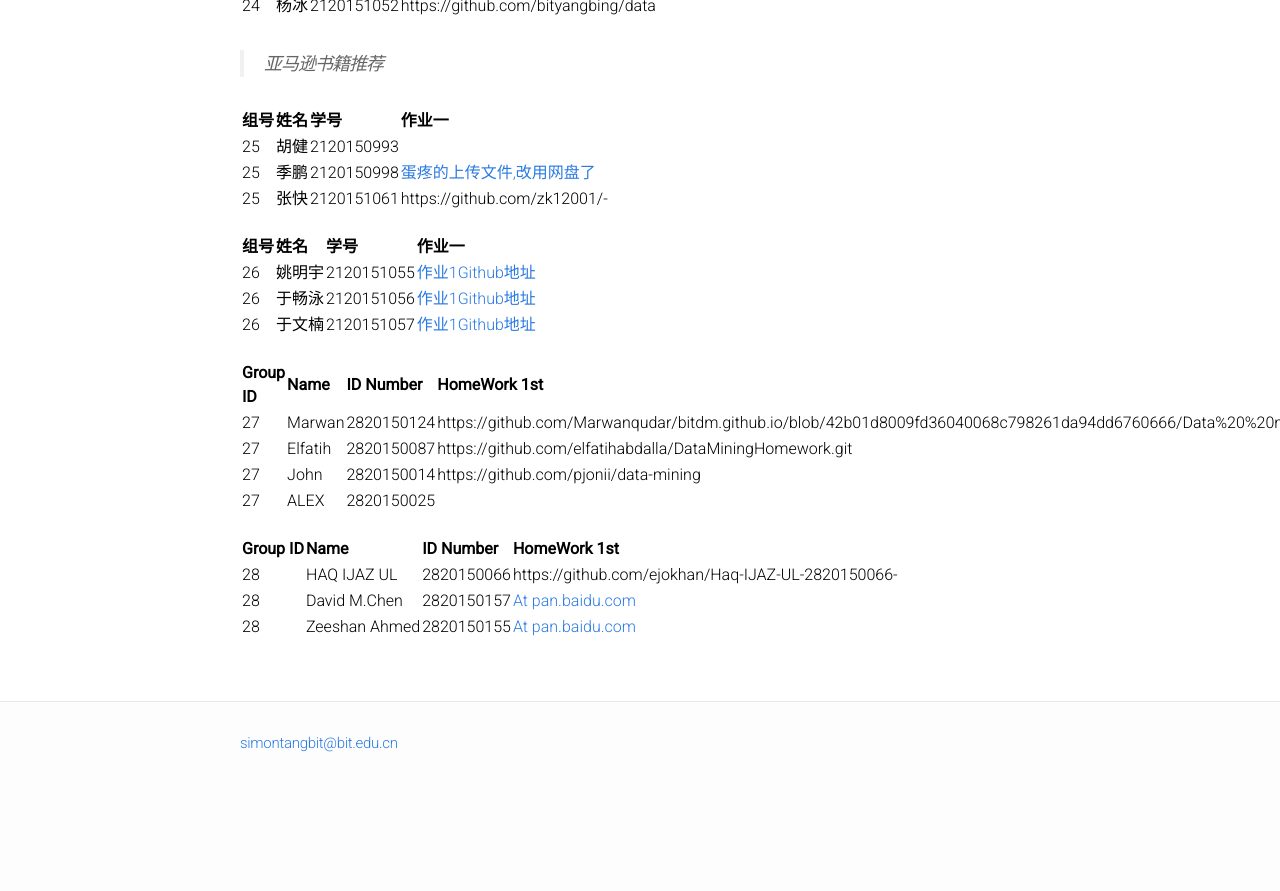
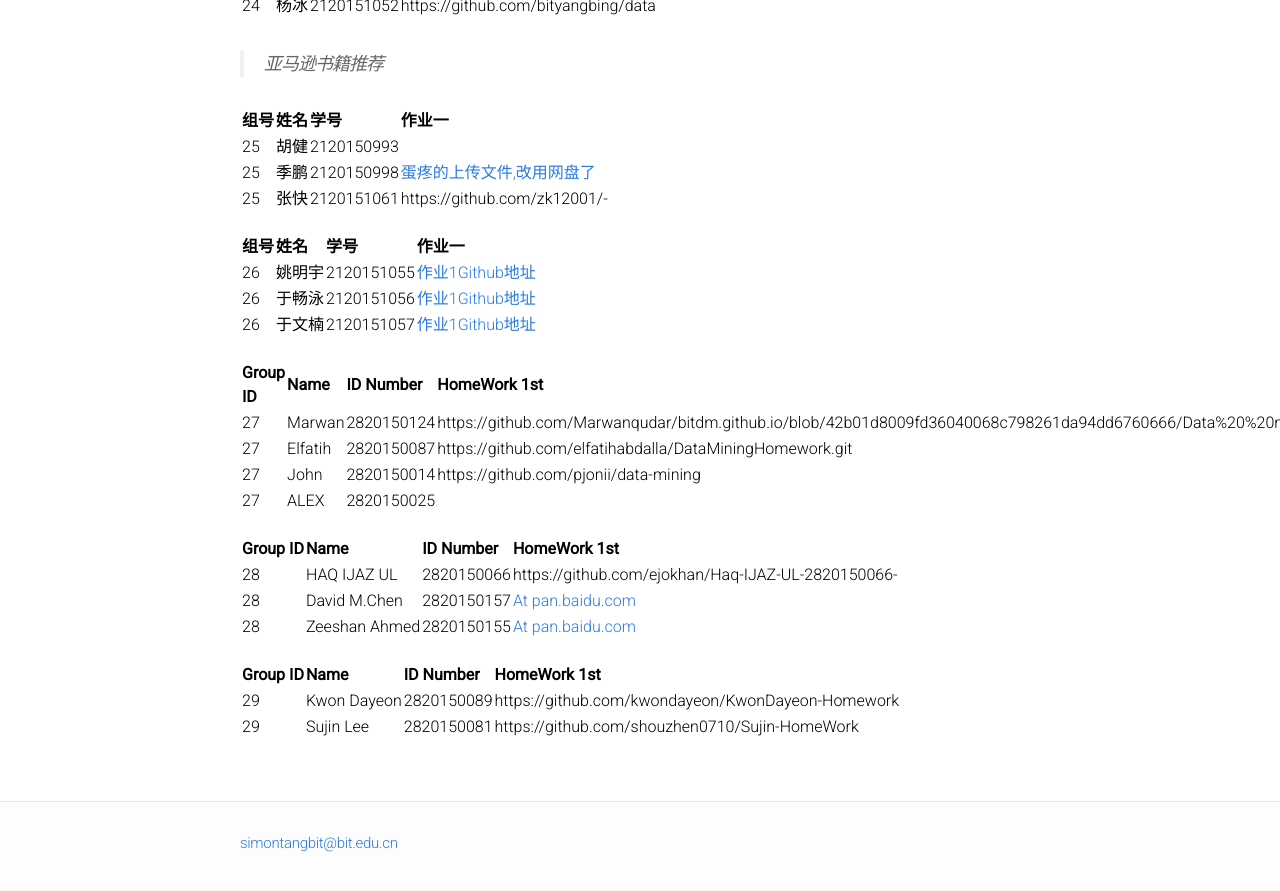
Before and after one commit to BITDM/bitdm.github.io, a Jekyll site: the page built from 2016/groups.md, in a window 1280 px wide and 900 px high, scrolled down 4492 px. Shown: the top 891 px of the window. Built offline with Jekyll 4.4.1, drawn with Linux system fonts in a browser that asks for light colours; before the commit the page ends 5292 px from its top, so only the background shows below that.

Commit message:
update Group 29
Homeworks

```diff
--- a/2016/groups.md
+++ b/2016/groups.md
@@ -217,3 +217,8 @@ permalink: /2016/groups/
 |28|HAQ IJAZ UL |2820150066|https://github.com/ejokhan/Haq-IJAZ-UL-2820150066-
 |28|David M.Chen|2820150157|[At pan.baidu.com](http://pan.baidu.com/s/1slnDbeH)
 |28|Zeeshan Ahmed|2820150155|[At pan.baidu.com](http://pan.baidu.com/s/1slnDbeH)
+
+|Group ID|Name|ID Number|HomeWork 1st|
+|:-------------|:-------------|:-----|:-----|
+|29|Kwon Dayeon |2820150089|https://github.com/kwondayeon/KwonDayeon-Homework
+|29|Sujin Lee|2820150081|https://github.com/shouzhen0710/Sujin-HomeWork
```
